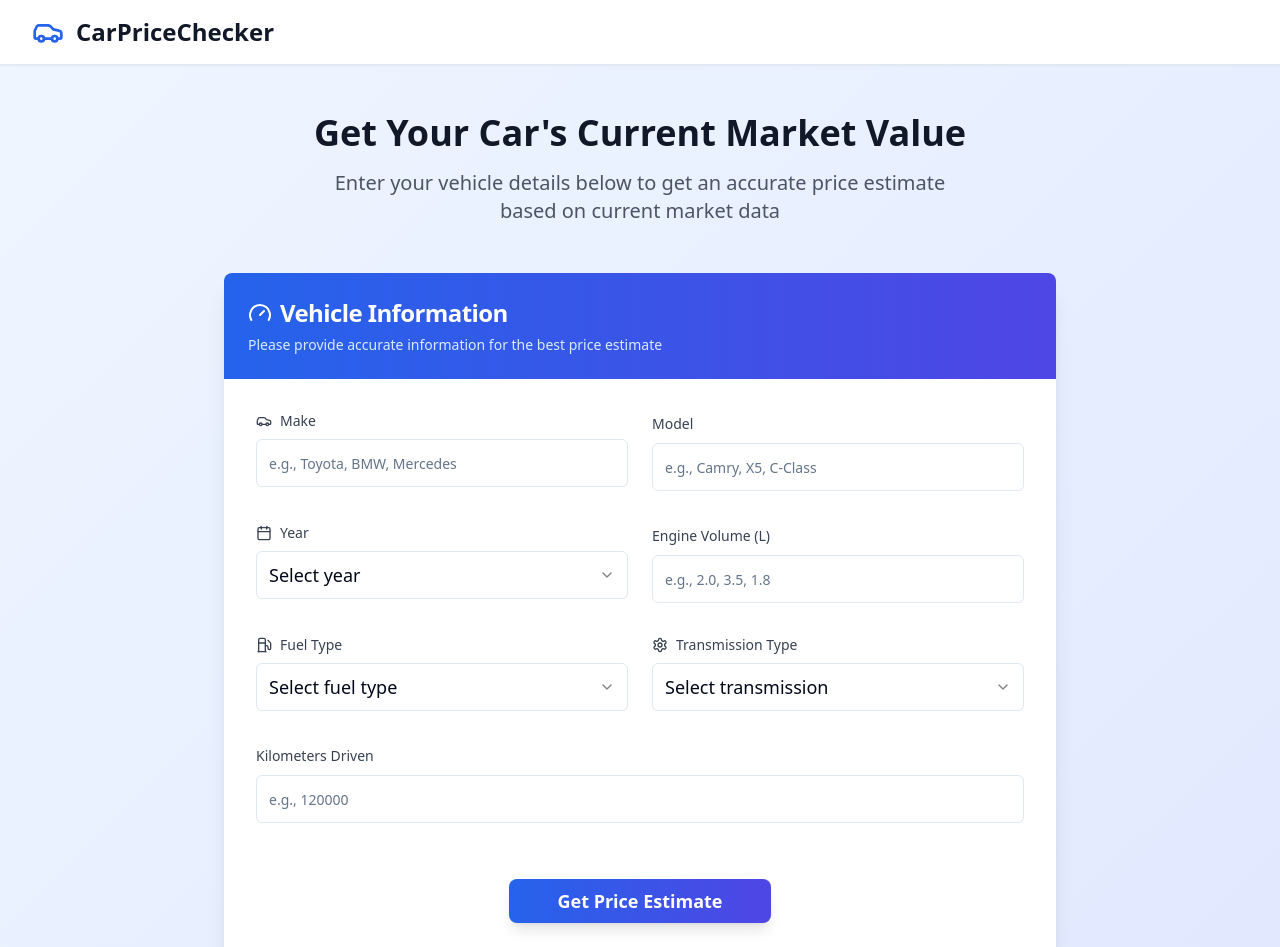
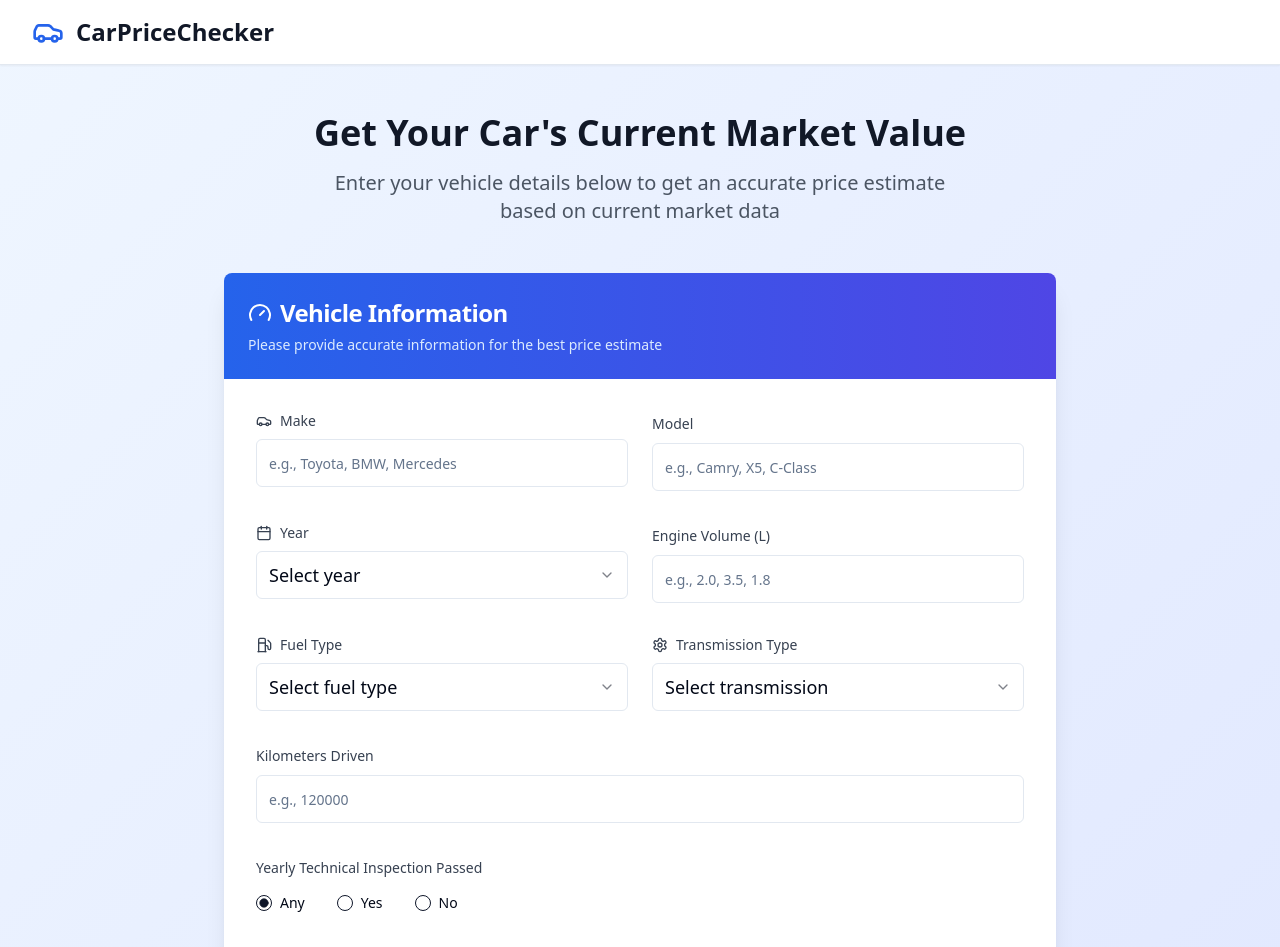
Before and after one commit to valdisdev1/auto-value-finder-tool, a React (Vite) app: page / in a window 1280 px wide. Shown: the top 947 px of the page. Built offline with nearby package versions, Linux system fonts and the light colour scheme.

Commit message:
Add yearly technical inspection field
Added a new field to the form for specifying whether the car has passed its yearly technical inspection, with "Yes", "No", and "Any" options.

```diff
--- a/src/pages/Index.tsx
+++ b/src/pages/Index.tsx
@@ -5,6 +5,7 @@ import { Input } from '@/components/ui/input';
 import { Select, SelectContent, SelectItem, SelectTrigger, SelectValue } from '@/components/ui/select';
 import { Card, CardContent, CardDescription, CardHeader, CardTitle } from '@/components/ui/card';
 import { Label } from '@/components/ui/label';
+import { RadioGroup, RadioGroupItem } from '@/components/ui/radio-group';
 
 const Index = () => {
   const [formData, setFormData] = useState({
@@ -14,7 +15,8 @@ const Index = () => {
     engineVolume: '',
     fuelType: '',
     transmissionType: '',
-    kilometers: ''
+    kilometers: '',
+    technicalInspection: 'any'
   });
 
   const handleInputChange = (field: string, value: string) => {
@@ -194,6 +196,31 @@ const Index = () => {
                 />
               </div>
 
+              {/* Fifth Row - Technical Inspection */}
+              <div className="space-y-4">
+                <Label className="text-sm font-medium text-gray-700">
+                  Yearly Technical Inspection Passed
+                </Label>
+                <RadioGroup
+                  value={formData.technicalInspection}
+                  onValueChange={(value) => handleInputChange('technicalInspection', value)}
+                  className="flex space-x-6"
+                >
+                  <div className="flex items-center space-x-2">
+                    <RadioGroupItem value="any" id="any" />
+                    <Label htmlFor="any" className="cursor-pointer">Any</Label>
+                  </div>
+                  <div className="flex items-center space-x-2">
+                    <RadioGroupItem value="yes" id="yes" />
+                    <Label htmlFor="yes" className="cursor-pointer">Yes</Label>
+                  </div>
+                  <div className="flex items-center space-x-2">
+                    <RadioGroupItem value="no" id="no" />
+                    <Label htmlFor="no" className="cursor-pointer">No</Label>
+                  </div>
+                </RadioGroup>
+              </div>
+
               {/* Submit Button */}
               <div className="flex justify-center pt-6">
                 <Button
```
